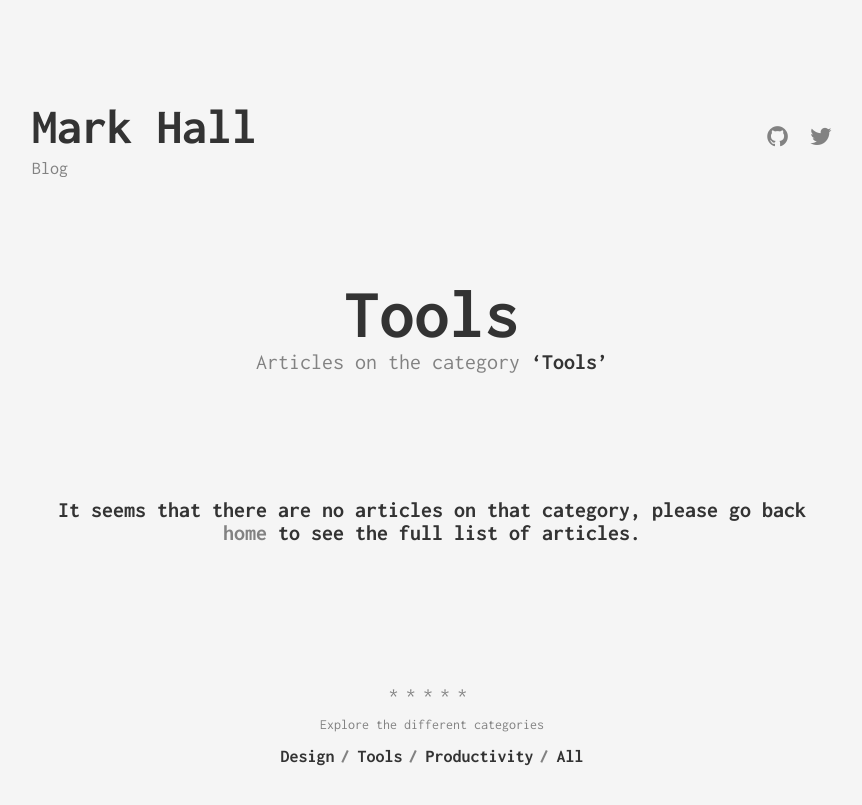
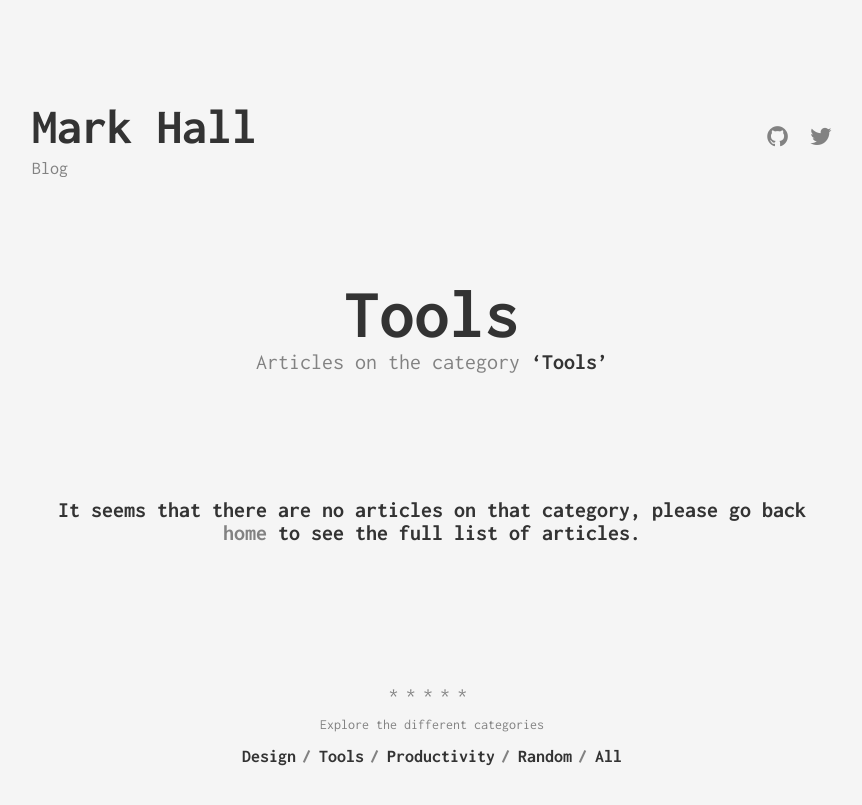
Before and after one commit to harkmall/golfguru1.github.io, a Jekyll site: the page built from categories/tools.html, in a window 1280 px wide. Shown: the top 805 px of the page, without its empty margins (208-1070 px from the left). Built offline with Jekyll 4.4.1, drawn with Linux system fonts in a browser that asks for light colours.

Commit message:
added random Category

```diff
--- a/_data/categories.yml
+++ b/_data/categories.yml
@@ -6,3 +6,6 @@
 
 - slug: productivity
   name: Productivity
+
+- slug: random
+  name: Random
--- a/categories/random.html
+++ b/categories/random.html
@@ -1,5 +1,5 @@
 ---
 layout: category
-category: design
+category: random
 permalink: /blog/categories/random/
 ---
```
